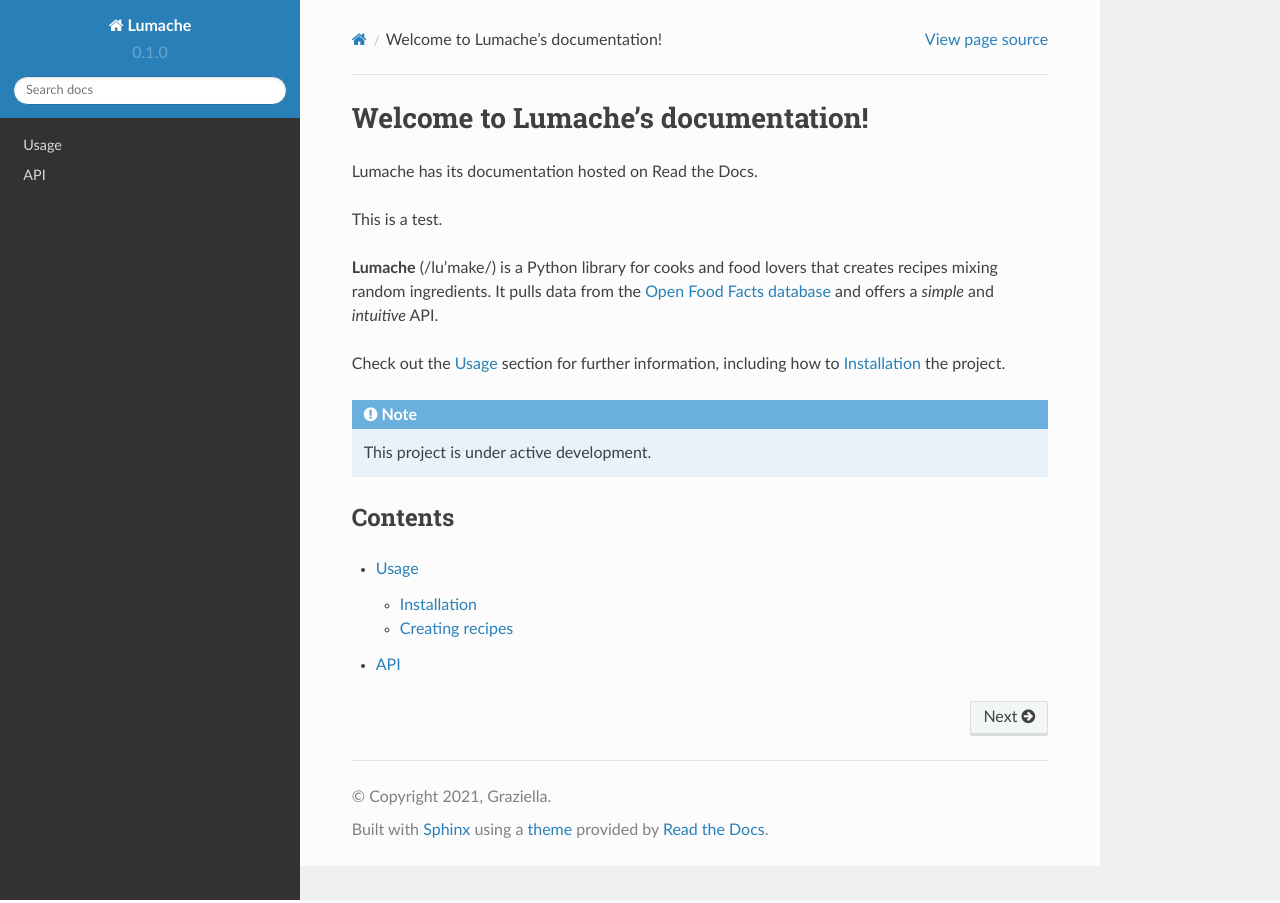
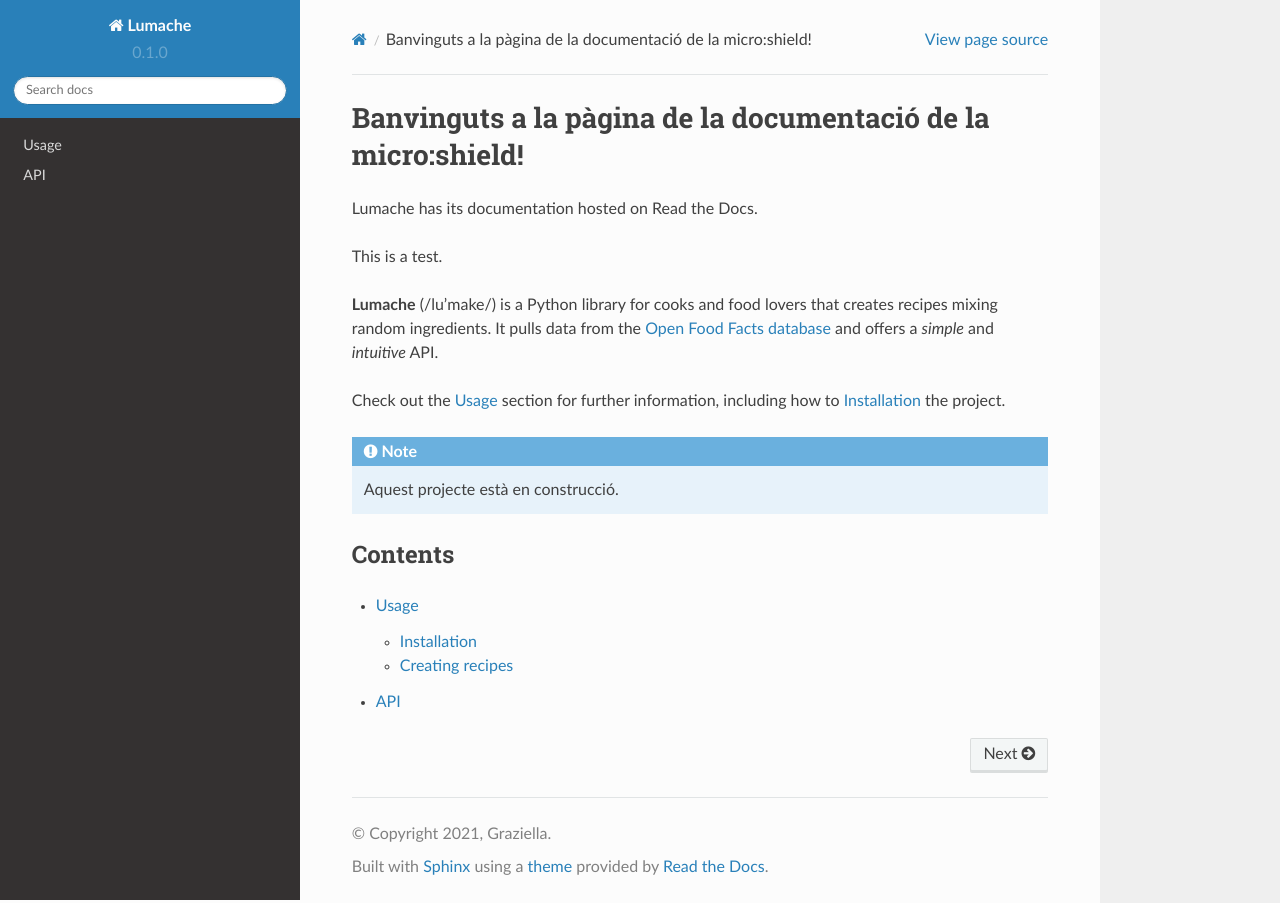
Before and after one commit to MakeAndLearn/micro-shield, a Sphinx documentation site: the page built from docs/source/index.rst, in a window 1280 px wide. Built offline with Sphinx 7.4.7 and the Read the Docs theme 2.0.0, drawn with Linux system fonts in a browser that asks for light colours.

Commit message:
Update index.rst

```diff
--- a/docs/source/index.rst
+++ b/docs/source/index.rst
@@ -1,4 +1,4 @@
-Welcome to Lumache's documentation!
+Banvinguts a la pàgina de la documentació de la micro:shield!
 ===================================
 
 Lumache has its documentation hosted on Read the Docs.
@@ -15,7 +15,7 @@
 
 .. note::
 
-   This project is under active development.
+   Aquest projecte està en construcció.
 
 Contents
 --------
```
